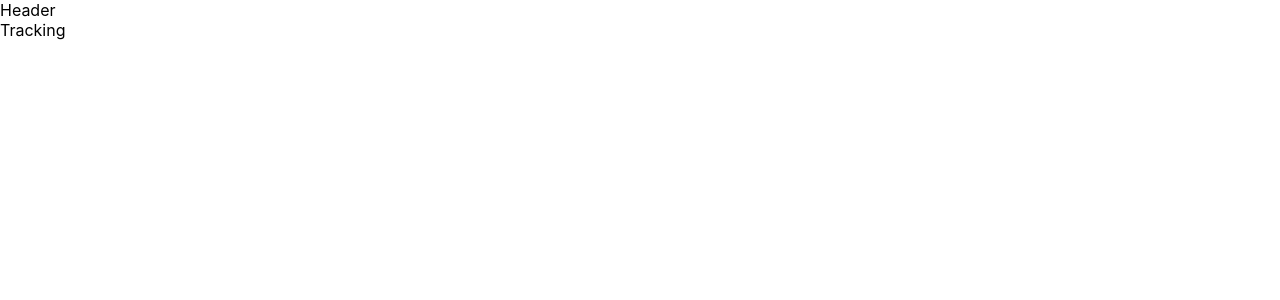
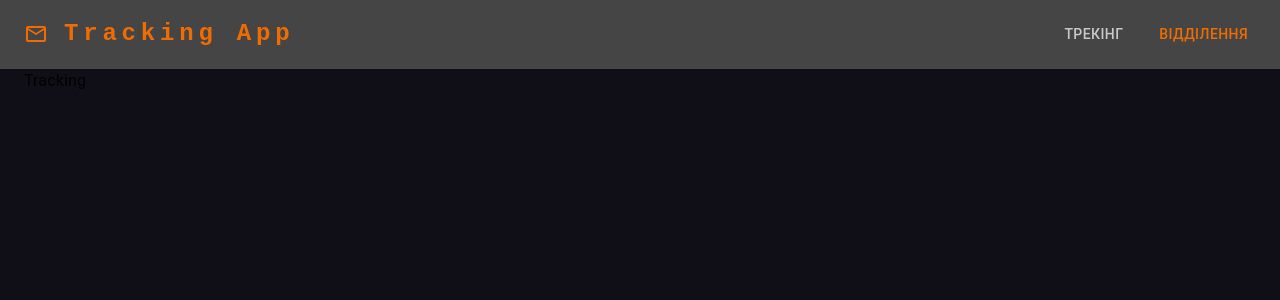
Before and after one commit to MarS-27/np-app-test, a React (Create React App) app: page / in a window 1280 px wide. Shown: the top 300 px of the page. Built offline with nearby package versions, Linux system fonts and the light colour scheme; no server answers.

Commit message:
add theme, create header with navigation, add header in layout

```diff
--- a/src/App.tsx
+++ b/src/App.tsx
@@ -6,6 +6,9 @@ import { useAppDispatch } from "./hooks/dispatch";
 import { useAppSelector } from "./hooks/selector";
 import { RouterProvider } from "react-router-dom";
 import { routing } from "./router/routing";
+import { ThemeProvider } from "@mui/system";
+import { CssBaseline } from "@mui/material";
+import { theme } from "./theme/theme";
 
 const num = "20450638954971";
 const city = "Київ";
@@ -33,7 +36,12 @@ function App() {
     dispatch(fetchWarehousesTypes());
   }, [dispatch, num]);
 
-  return <RouterProvider router={routing} />;
+  return (
+    <ThemeProvider theme={theme}>
+      <CssBaseline />
+      <RouterProvider router={routing} />
+    </ThemeProvider>
+  );
 }
 
 export default App;
--- a/src/components/Header.tsx
+++ /dev/null
@@ -1,3 +0,0 @@
-export default function Header() {
-  return <div>Header</div>;
-}
--- a/src/components/Layout.tsx
+++ b/src/components/Layout.tsx
@@ -1,13 +1,20 @@
 import { Outlet } from "react-router-dom";
-import Header from "./Header";
+import Container from "@mui/material/Container";
+import Header from "./header/Header";
 
 export default function Layout() {
   return (
     <>
       <Header />
-      <main>
+      <Container
+        component="main"
+        maxWidth="xl"
+        sx={{
+          backgroundColor: "#100e17",
+        }}
+      >
         <Outlet></Outlet>
-      </main>
+      </Container>
     </>
   );
 }
--- /dev/null
+++ b/src/components/header/Header.tsx
@@ -0,0 +1,38 @@
+import AppBar from "@mui/material/AppBar";
+import Toolbar from "@mui/material/Toolbar";
+import Typography from "@mui/material/Typography";
+import Container from "@mui/material/Container";
+import MailOutlineIcon from "@mui/icons-material/MailOutline";
+import { Link } from "react-router-dom";
+import Navigation from "./Navigation";
+import NavigationMobile from "./NavigationMobile";
+
+export default function Header() {
+  return (
+    <AppBar position="static" sx={{ backgroundColor: "background.paper" }}>
+      <Container maxWidth="xl">
+        <Toolbar disableGutters>
+          <MailOutlineIcon color="primary" sx={{ display: "flex", mr: 2 }} />
+          <Link to="/">
+            <Typography
+              variant="h5"
+              noWrap
+              color="primary"
+              sx={{
+                mr: 2,
+                display: "flex",
+                fontFamily: "monospace",
+                fontWeight: 700,
+                letterSpacing: ".3rem",
+              }}
+            >
+              Tracking App
+            </Typography>
+          </Link>
+          <NavigationMobile />
+          <Navigation />
+        </Toolbar>
+      </Container>
+    </AppBar>
+  );
+}
--- /dev/null
+++ b/src/components/header/Navigation.tsx
@@ -0,0 +1,28 @@
+import Box from "@mui/material/Box";
+import Button from "@mui/material/Button";
+import { NavLink } from "react-router-dom";
+
+export default function Navigation() {
+  return (
+    <Box
+      component="nav"
+      sx={{
+        flexGrow: 1,
+        display: { xs: "none", md: "flex" },
+        justifyContent: "flex-end",
+        gap: "20px",
+      }}
+    >
+      <NavLink to="/">
+        <Button color="primary" sx={{ my: 2, display: "block" }}>
+          Трекінг
+        </Button>
+      </NavLink>
+      <NavLink to="/warehouses">
+        <Button color="primary" sx={{ my: 2, display: "block" }}>
+          Відділення
+        </Button>
+      </NavLink>
+    </Box>
+  );
+}
--- /dev/null
+++ b/src/components/header/NavigationMobile.tsx
@@ -0,0 +1,75 @@
+import { useState } from "react";
+import Box from "@mui/material/Box";
+import IconButton from "@mui/material/IconButton";
+import Typography from "@mui/material/Typography";
+import Menu from "@mui/material/Menu";
+import MenuIcon from "@mui/icons-material/Menu";
+import MenuItem from "@mui/material/MenuItem";
+import { NavLink } from "react-router-dom";
+
+export default function NavigationMobile() {
+  const [anchorElNav, setAnchorElNav] = useState<null | HTMLElement>(null);
+
+  const handleOpenNavMenu = (event: React.MouseEvent<HTMLElement>) => {
+    setAnchorElNav(event.currentTarget);
+  };
+
+  const handleCloseNavMenu = () => {
+    setAnchorElNav(null);
+  };
+
+  return (
+    <Box
+      component="nav"
+      sx={{
+        flexGrow: 1,
+        display: { xs: "flex", md: "none" },
+        justifyContent: "flex-end",
+      }}
+    >
+      <IconButton
+        size="large"
+        aria-label="account of current user"
+        aria-controls="menu-appbar"
+        aria-haspopup="true"
+        onClick={handleOpenNavMenu}
+        color="primary"
+      >
+        <MenuIcon />
+      </IconButton>
+      <Menu
+        id="menu-appbar"
+        anchorEl={anchorElNav}
+        anchorOrigin={{
+          vertical: "bottom",
+          horizontal: "left",
+        }}
+        keepMounted
+        transformOrigin={{
+          vertical: "top",
+          horizontal: "left",
+        }}
+        open={Boolean(anchorElNav)}
+        onClose={handleCloseNavMenu}
+        sx={{
+          display: { xs: "block", md: "none" },
+        }}
+      >
+        <MenuItem onClick={handleCloseNavMenu}>
+          <NavLink to="/">
+            <Typography color="primary" textAlign="center">
+              Трекінг
+            </Typography>
+          </NavLink>
+        </MenuItem>
+        <MenuItem onClick={handleCloseNavMenu}>
+          <NavLink to="/warehouses">
+            <Typography color="primary" textAlign="center">
+              Відділення
+            </Typography>
+          </NavLink>
+        </MenuItem>
+      </Menu>
+    </Box>
+  );
+}
--- a/src/index.css
+++ b/src/index.css
@@ -21,3 +21,8 @@ code {
 a {
   text-decoration: none;
 }
+
+.active p,
+.active button {
+  color: #c9c9c9;
+}
--- a/src/router/routing.tsx
+++ b/src/router/routing.tsx
@@ -13,7 +13,7 @@ export const routing = createBrowserRouter([
         element: <TrackingPage />,
       },
       {
-        path: "warehouses",
+        path: "/warehouses",
         element: <WarehousesPage />,
       },
     ],
--- /dev/null
+++ b/src/theme/theme.ts
@@ -0,0 +1,13 @@
+import { createTheme } from "@mui/material/styles";
+import { ICustomTheme } from "../models/interfaces";
+
+export const theme: ICustomTheme = createTheme({
+  palette: {
+    primary: { main: "#ef6c00" },
+    secondary: { main: "#c9c9c9" },
+    background: {
+      default: "#100e17",
+      paper: "#464545",
+    },
+  },
+});
```
Also changed, not shown: src/models/interfaces.ts (+15 -0 lines).
